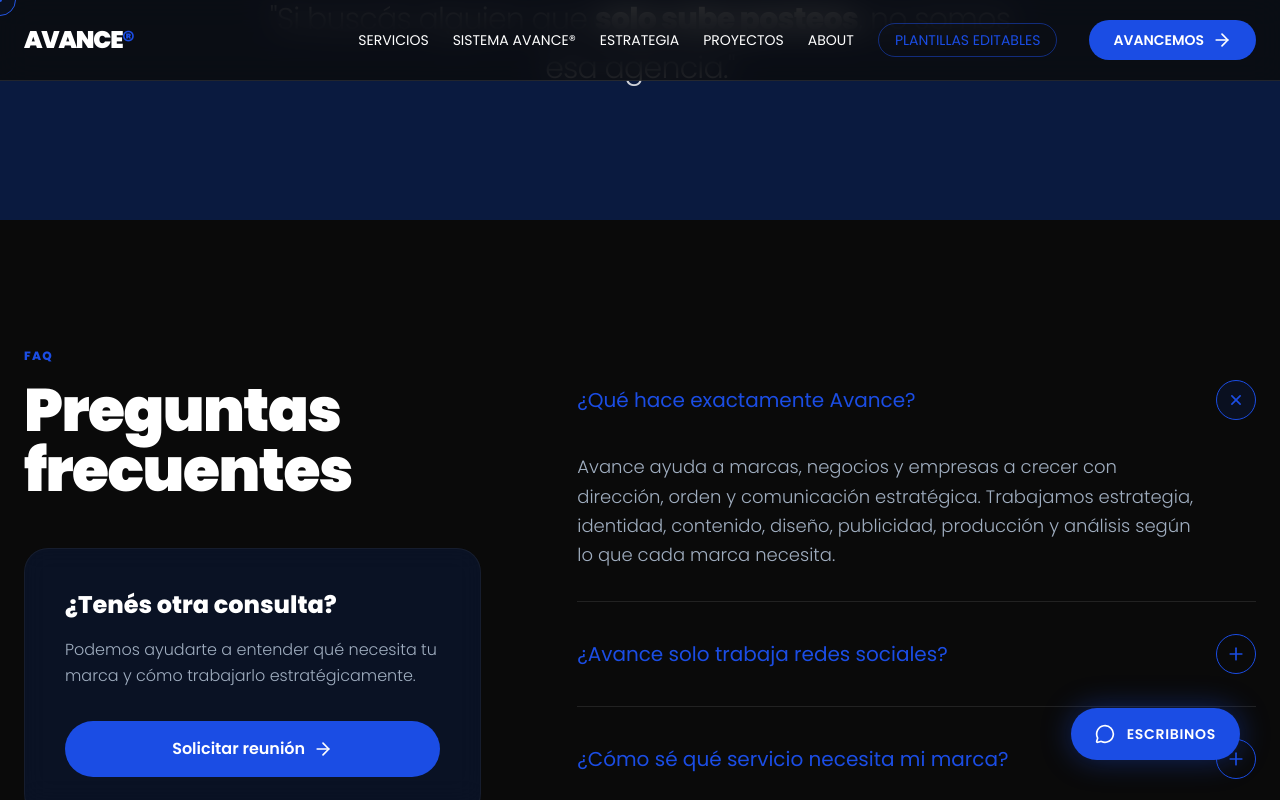
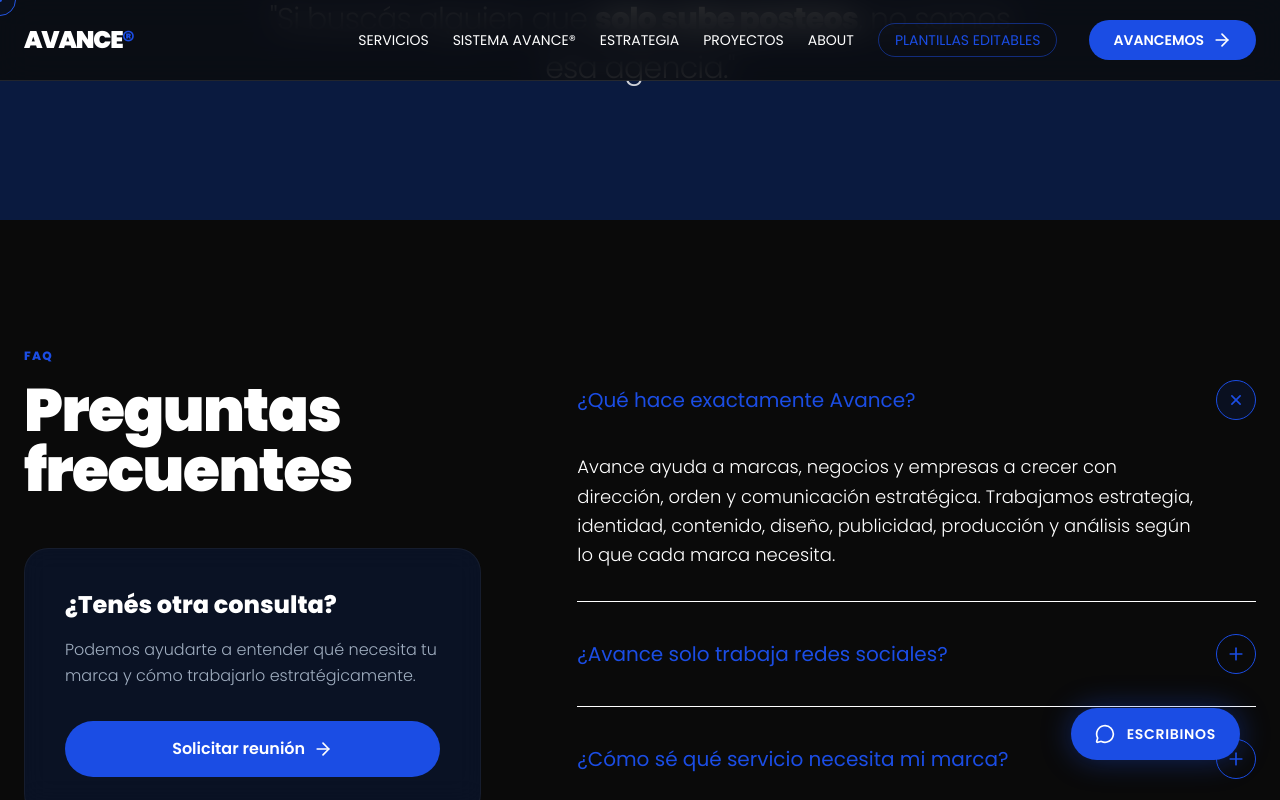
Before and after one commit to agustinuferrin-sys/avance_digital, a React (Vite) app: page / in a window 1280 px wide. Both pictures are taken after a click on the button "¿Qué hace exactamente Avance?". Shown: the part 8447-9247 px from the top of the page. Built offline with nearby package versions, Linux system fonts and the light colour scheme.

Commit message:
Update FAQ.tsx

```diff
--- a/src/sections/FAQ.tsx
+++ b/src/sections/FAQ.tsx
@@ -20,7 +20,7 @@
   };
 
   return (
-    <section id="faq" className="py-24 md:py-32 bg-bg relative">
+    <section id="faq" className="py-24 md:py-32 bg-mist relative">
       <div className="max-w-7xl mx-auto px-6 relative z-10">
         <div className="grid grid-cols-1 lg:grid-cols-12 gap-12 lg:gap-24 items-start">
 
@@ -28,7 +28,7 @@
           <div className="lg:col-span-5 lg:sticky lg:top-32">
             <Reveal>
               <div className="text-brand text-xs font-bold tracking-widest uppercase mb-4">FAQ</div>
-              <h2 className="font-display font-black text-4xl md:text-5xl lg:text-6xl mb-12 tracking-tight">
+              <h2 className="font-display font-black text-4xl md:text-5xl lg:text-6xl mb-12 tracking-tight text-ink">
                 Preguntas frecuentes
               </h2>
 
@@ -53,21 +53,21 @@
               {faqs.map((faq, idx) => (
                 <div
                   key={idx}
-                  className="border-b border-white/10 last:border-0"
+                  className="border-b border-ink/10 last:border-0"
                 >
                   <button
                     onClick={() => toggleOpen(idx)}
                     className="w-full py-6 md:py-8 flex items-center justify-between text-left group gap-6 focus:outline-none"
                     aria-expanded={openIndex === idx}
                   >
-                    <h3 className="font-display font-medium text-lg md:text-xl text-white group-hover:text-brand touch:text-brand transition-colors duration-300">
+                    <h3 className="font-display font-medium text-lg md:text-xl text-ink group-hover:text-brand touch:text-brand transition-colors duration-300">
                       {faq.q}
                     </h3>
                     <div
                       className={`w-10 h-10 rounded-full flex items-center justify-center border transition-all duration-300 shrink-0 ${
                         openIndex === idx
                           ? 'border-brand bg-brand/10 text-brand'
-                          : 'border-white/10 text-white group-hover:border-brand group-hover:text-brand touch:border-brand touch:text-brand'
+                          : 'border-ink/15 text-ink group-hover:border-brand group-hover:text-brand touch:border-brand touch:text-brand'
                       }`}
                     >
                       <Plus
@@ -84,7 +84,7 @@
                         transition={{ duration: 0.3, ease: 'easeInOut' }}
                         className="overflow-hidden"
                       >
-                        <p className="text-muted font-light leading-relaxed pb-8 md:pr-12 text-base md:text-lg">
+                        <p className="text-ink/60 font-light leading-relaxed pb-8 md:pr-12 text-base md:text-lg">
                           {faq.a}
                         </p>
                       </motion.div>
```
